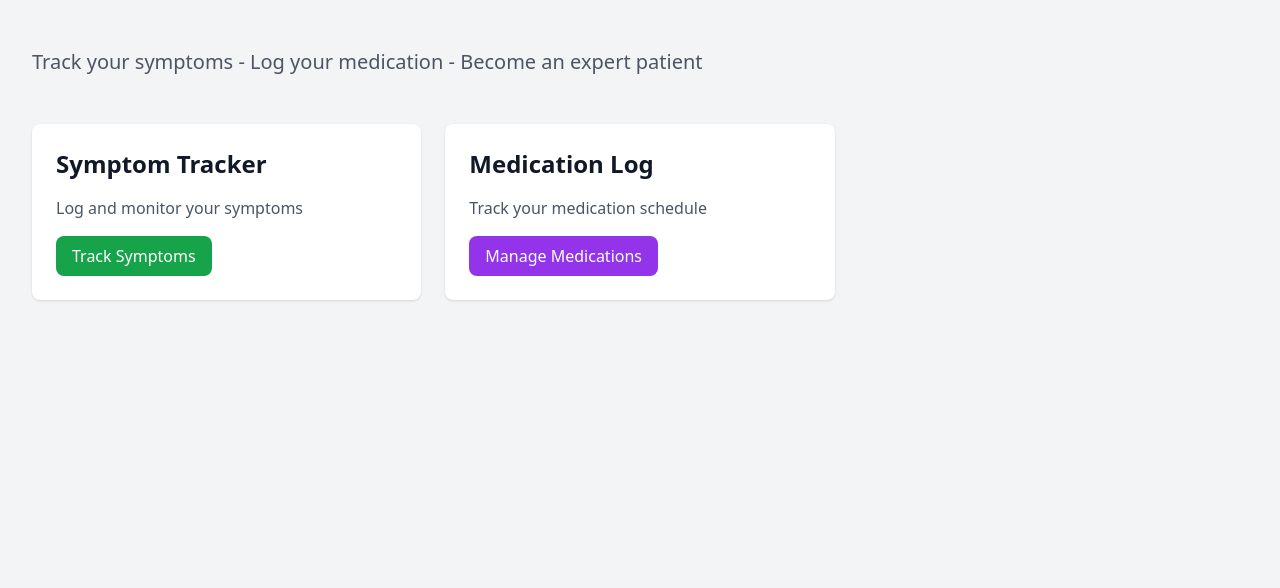
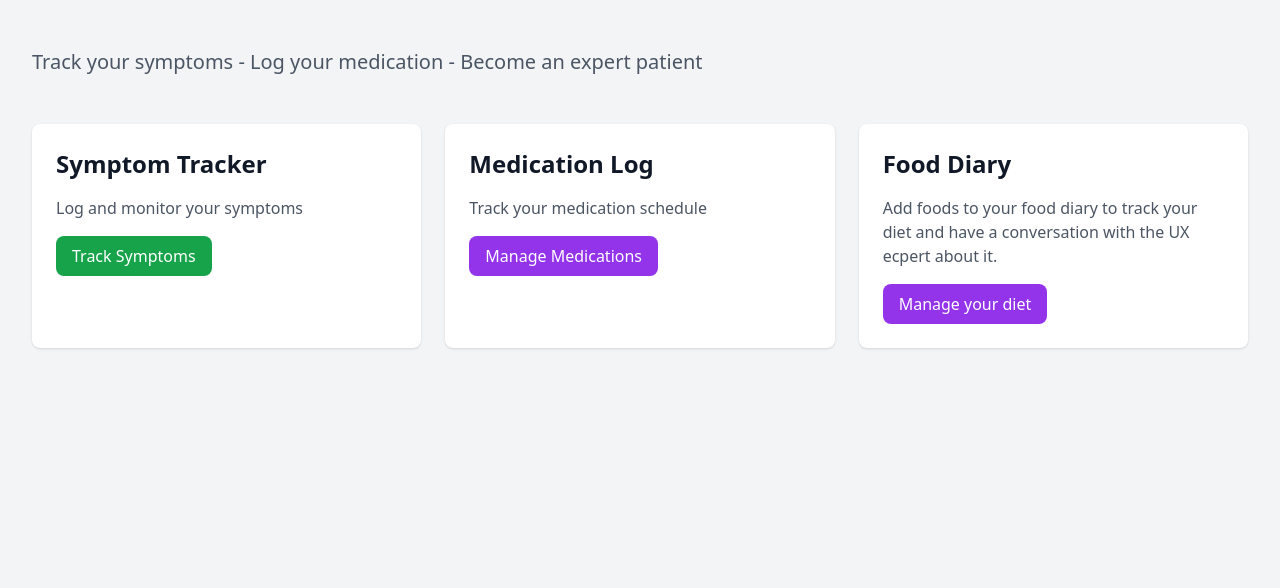
Before and after one commit to GuyMitchy/UC-Expert-Patient, a Django app: page / in a window 1280 px wide. Shown: the part 64-652 px from the top of the page. Run offline with Django 5.2, Linux system fonts and the light colour scheme; a user stored in the database is signed in; some libraries are stand-ins or nearby versions.

Commit message:
Add food diary card to home.html

```diff
--- a/home/templates/home/home.html
+++ b/home/templates/home/home.html
@@ -23,6 +23,15 @@
             <p class="text-gray-600 mb-4">Track your medication schedule</p>
             <a href="{% url 'medications:list' %}" class="inline-block bg-purple-600 text-white px-4 py-2 rounded-lg hover:bg-purple-700">
                 Manage Medications
+            </a>
+        </div>
+
+        <!-- food diary card -->
+        <div class="bg-white p-6 rounded-lg shadow hover:shadow-lg transition-shadow">
+            <h2 class="text-2xl font-bold text-gray-900 mb-4">Food Diary</h2>
+            <p class="text-gray-600 mb-4">Add foods to your food diary to track your diet and have a conversation with the UX ecpert about it.</p>
+            <a href="{% url 'food:list' %}" class="inline-block bg-purple-600 text-white px-4 py-2 rounded-lg hover:bg-purple-700">
+                Manage your diet
             </a>
         </div>
     </div>
```
